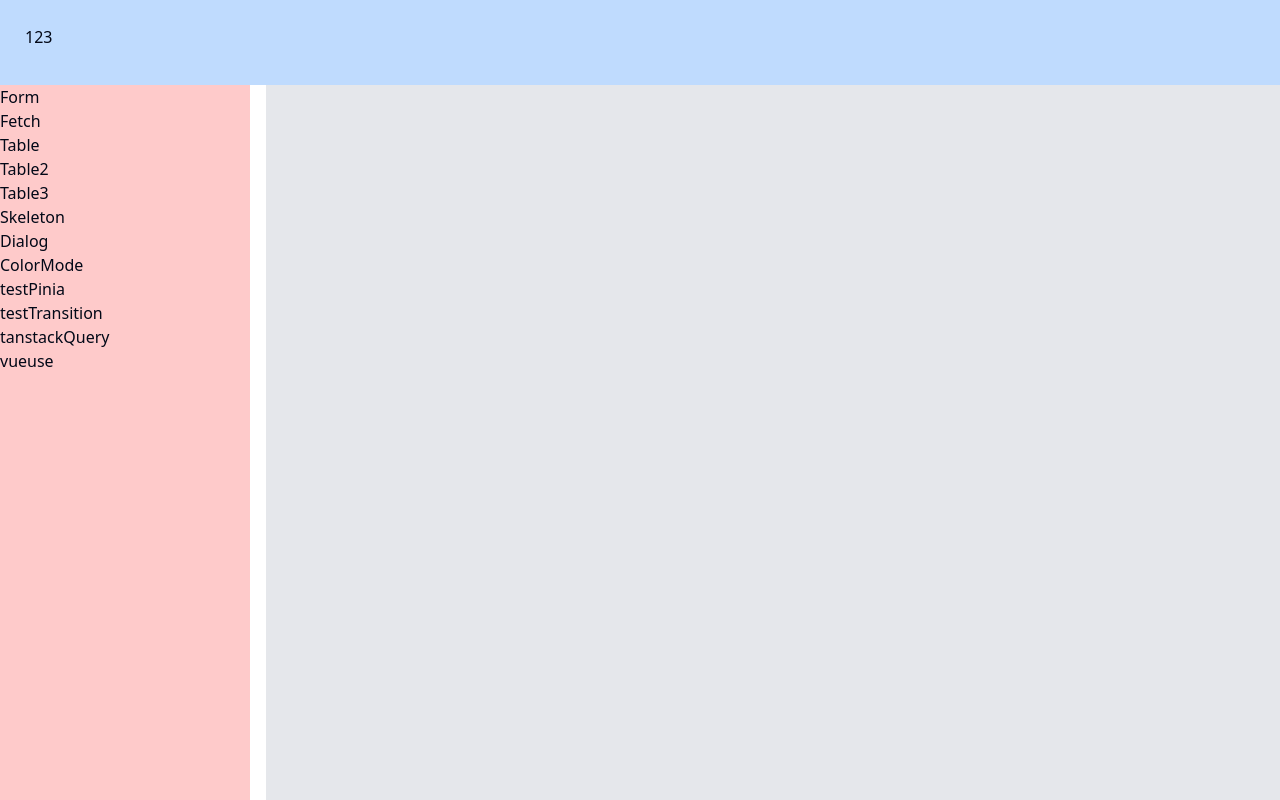
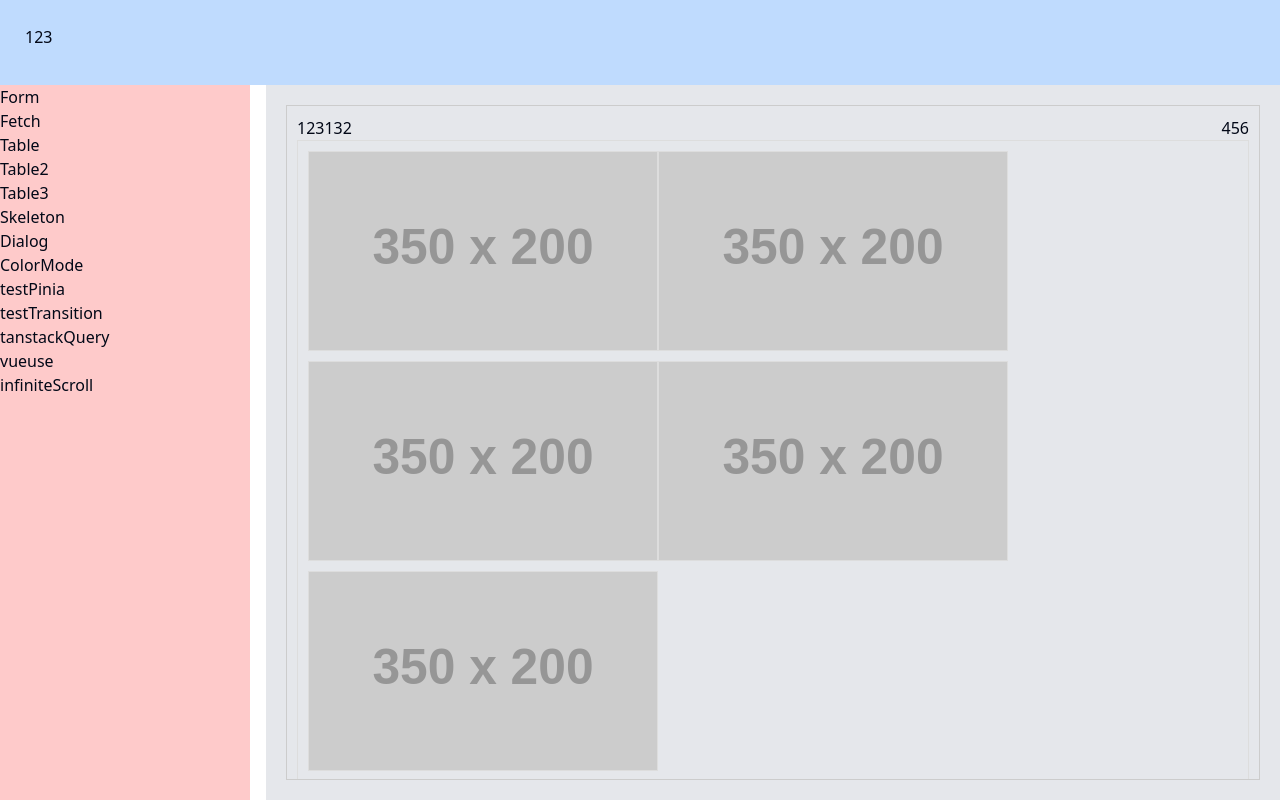
Before and after one commit to JhouHank/vueESLint, a Vue app: page /infiniteScroll in a window 1280 px wide. Built offline with nearby package versions, Linux system fonts and the light colour scheme; what @tanstack/vue-query would draw is missing.

Commit message:
新增 無限滾動

```diff
--- a/src/App.vue
+++ b/src/App.vue
@@ -17,6 +17,7 @@
         <RouterLink to="/testTransition">testTransition</RouterLink>
         <RouterLink to="/tanstackQuery">tanstackQuery</RouterLink>
         <RouterLink to="/vueuse">vueuse</RouterLink>
+        <RouterLink to="/infiniteScroll">infiniteScroll</RouterLink>
       </nav>
     </aside>
     <div class="flex-1 h-[calc(100vh-85px)] overflow-auto p-5 bg-gray-200">
--- a/src/router/index.js
+++ b/src/router/index.js
@@ -64,6 +64,11 @@ const router = createRouter({
       name: 'vueuse',
       component: () => import('../views/VueuseView.vue'),
     },
+    {
+      path: '/infiniteScroll',
+      name: 'infiniteScroll',
+      component: () => import('../views/TestInfiniteScrollView.vue'),
+    },
   ],
 });
 
--- /dev/null
+++ b/src/views/TestInfiniteScrollView.vue
@@ -0,0 +1,198 @@
+<template>
+  <div class="scroll-container" ref="containerRef">
+    <div
+      v-for="(list, index) in renderedUlLists"
+      :key="index"
+      class="ul-container"
+    >
+      <div class="flex justify-between">
+        <p>123132</p>
+        <p>456</p>
+      </div>
+      <ul ref="ulRefs">
+        <li v-for="item in list.items" :key="item.id">
+          <img
+            :src="item.imageUrl"
+            alt="Image"
+            class="image"
+            @load="item.loading = false"
+          />
+        </li>
+      </ul>
+    </div>
+    <p v-if="loading">載入更多列表中...</p>
+    <p v-if="finished">已無更多列表</p>
+  </div>
+</template>
+
+<script setup>
+import { ref, reactive, onMounted, nextTick } from 'vue';
+import { useInfiniteScroll } from '@vueuse/core';
+
+// 所有 ul 的圖片資料
+const generateRandomImageUrl = () =>
+  `https://fakeimg.pl/350x200/?text=${Math.floor(Math.random() * 1000)}`;
+
+const ulLists = reactive([
+  {
+    items: Array.from({ length: 5 }, (_, i) => ({
+      id: i,
+      imageUrl: generateRandomImageUrl(i),
+      loading: true,
+    })),
+    loading: false,
+    finished: false,
+  },
+  {
+    items: Array.from({ length: 15 }, (_, i) => ({
+      id: i,
+      imageUrl: generateRandomImageUrl(i),
+      loading: true,
+    })),
+    loading: false,
+    finished: false,
+  },
+  {
+    items: Array.from({ length: 20 }, (_, i) => ({
+      id: i,
+      imageUrl: generateRandomImageUrl(i),
+      loading: true,
+    })),
+    loading: false,
+    finished: false,
+  },
+  {
+    items: Array.from({ length: 8 }, (_, i) => ({
+      id: i,
+      imageUrl: generateRandomImageUrl(i),
+      loading: true,
+    })),
+    loading: false,
+    finished: false,
+  },
+  {
+    items: Array.from({ length: 12 }, (_, i) => ({
+      id: i,
+      imageUrl: generateRandomImageUrl(i),
+      loading: true,
+    })),
+    loading: false,
+    finished: false,
+  },
+]);
+
+const containerRef = ref(null);
+const ulRefs = ref([]); // 用來存放每個 ul 的 DOM 引用
+const renderedUlLists = ref([]); // 目前畫面上渲染的 ul
+
+// 控制載入更多的狀態
+const loading = ref(false);
+const finished = ref(false);
+
+// 初始化渲染的 ul 數量
+let initialLoadCount = ref(0);
+
+const calculateInitialLoadCount = async () => {
+  await nextTick(); // 確保 DOM 已經被渲染
+  const containerHeight = containerRef.value.clientHeight;
+  let totalHeight = 0;
+  initialLoadCount.value = 0;
+
+  // 遍歷每個 ul，累計它們的高度，直到總高度超過容器的高度
+  for (let i = 0; i < ulRefs.value.length; i++) {
+    const ulHeight = ulRefs.value[i].clientHeight;
+    totalHeight += ulHeight;
+    initialLoadCount.value++;
+    if (totalHeight >= containerHeight) {
+      break;
+    }
+  }
+
+  // 初始化渲染對應數量的 ul
+  renderedUlLists.value = ulLists.slice(0, initialLoadCount.value);
+};
+
+// 每次滾動到底部時載入下一個 ul
+const loadMore = () => {
+  if (loading.value || finished.value) return;
+
+  loading.value = true;
+
+  setTimeout(() => {
+    const nextIndex = renderedUlLists.value.length;
+    const nextBatch = ulLists.slice(nextIndex, nextIndex + 1);
+
+    if (nextBatch.length > 0) {
+      renderedUlLists.value.push(...nextBatch);
+    }
+
+    loading.value = false;
+
+    // 如果所有的 ul 都已經渲染完畢，標記為 finished
+    if (renderedUlLists.value.length >= ulLists.length) {
+      finished.value = true;
+    }
+  }, 1000); // 模擬加載延遲
+};
+
+// 使用 useInfiniteScroll 監聽整個容器的滾動事件
+useInfiniteScroll(containerRef, loadMore, {
+  distance: 0,
+});
+
+onMounted(() => {
+  calculateInitialLoadCount(); // 初次加載時動態計算應渲染多少 ul
+});
+</script>
+
+<style scoped>
+.scroll-container {
+  height: 100%;
+  overflow-y: auto;
+  border: 1px solid #ccc;
+  padding: 10px;
+}
+
+.ul-container {
+  margin-bottom: 20px;
+}
+
+ul {
+  padding: 10px;
+  border: 1px solid #ddd;
+  display: flex;
+  flex-wrap: wrap;
+}
+
+li {
+  list-style: none;
+  margin-bottom: 10px;
+}
+
+.image {
+  width: 350px;
+  height: 200px;
+  object-fit: cover;
+  border: 1px solid #ddd;
+}
+
+.skeleton {
+  width: 350px;
+  height: 200px;
+  background-color: #ddd;
+  border: 1px solid #ccc;
+  animation: pulse 1.5s infinite;
+}
+
+@keyframes pulse {
+  0% {
+    background-color: #eee;
+  }
+  50% {
+    background-color: #ddd;
+  }
+  100% {
+    background-color: #eee;
+  }
+}
+</style>
```
